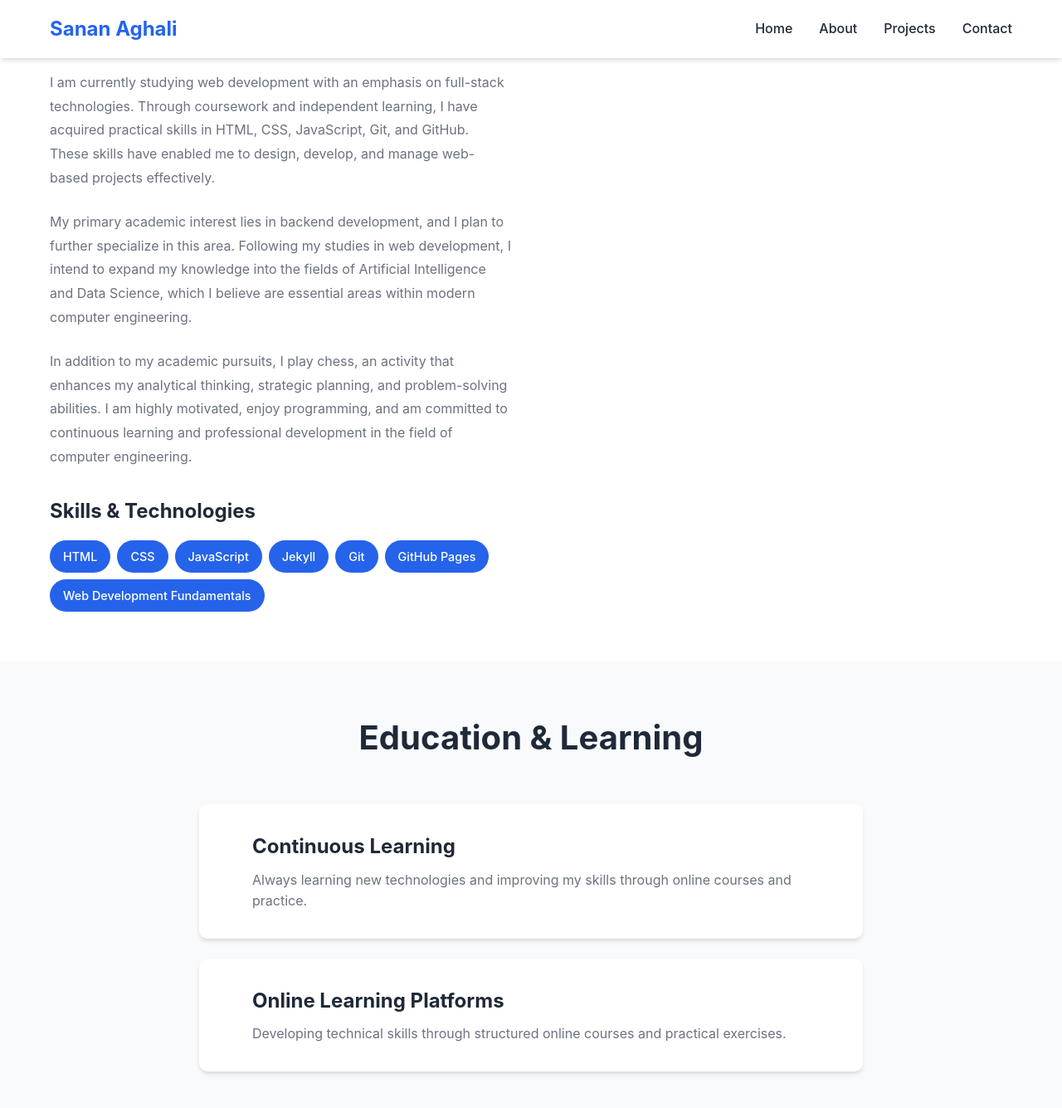
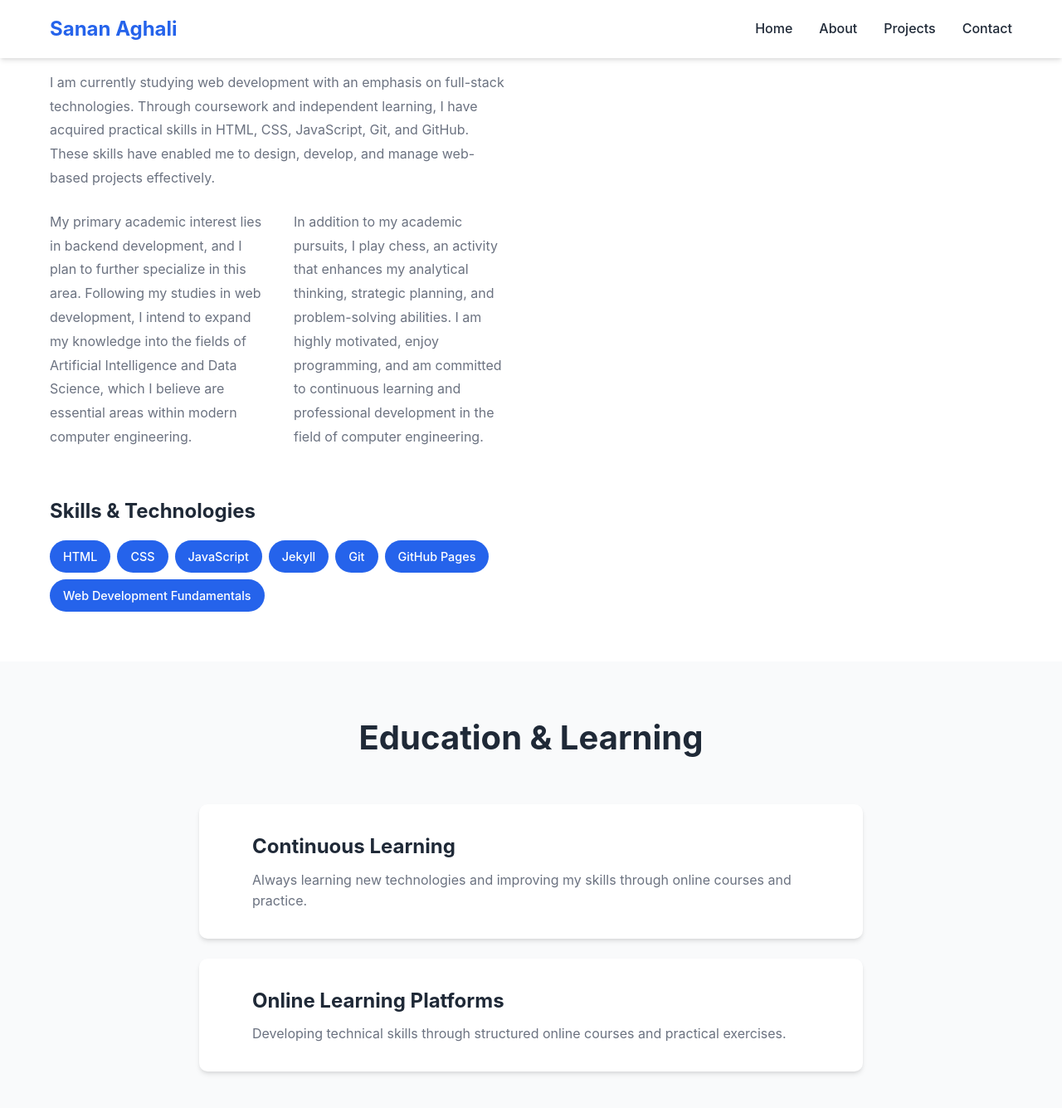
Before and after one commit to SananAghali/site1101, a Jekyll site: the page built from about.md, in a window 1280 px wide and 1400 px high, scrolled down 633 px. Shown: the top 1335 px of the window at 83% size. Built offline with Jekyll 4.4.1, drawn with Linux system fonts in a browser that asks for light colours; a script that is not in the unit is left out.

Commit message:
Finalize About page for academic version

```diff
--- a/about.md
+++ b/about.md
@@ -23,12 +23,15 @@ description: Learn more about me and my journey
                 <p>
                     I am currently studying web development with an emphasis on full-stack technologies. Through coursework and independent learning, I have acquired practical skills in HTML, CSS, JavaScript, Git, and GitHub. These skills have enabled me to design, develop, and manage web-based projects effectively.
                 </p>
-                <p>
-                    My primary academic interest lies in backend development, and I plan to further specialize in this area. Following my studies in web development, I intend to expand my knowledge into the fields of Artificial Intelligence and Data Science, which I believe are essential areas within modern computer engineering.
-                </p>
-                <p>
-                    In addition to my academic pursuits, I play chess, an activity that enhances my analytical thinking, strategic planning, and problem-solving abilities. I am highly motivated, enjoy programming, and am committed to continuous learning and professional development in the field of computer engineering.
-                </p>
+                <div class="about-grid-paragraphs">
+    <p>
+        My primary academic interest lies in backend development, and I plan to further specialize in this area. Following my studies in web development, I intend to expand my knowledge into the fields of Artificial Intelligence and Data Science, which I believe are essential areas within modern computer engineering.
+    </p>
+    <p>
+        In addition to my academic pursuits, I play chess, an activity that enhances my analytical thinking, strategic planning, and problem-solving abilities. I am highly motivated, enjoy programming, and am committed to continuous learning and professional development in the field of computer engineering.
+    </p>
+</div>
+
                 <h3>Skills & Technologies</h3>
                 <div class="skills-list">
                     <span class="skill-tag">HTML</span>
--- a/assets/css/style.css
+++ b/assets/css/style.css
@@ -281,6 +281,21 @@ body {
 }
 
 /* About Page */
+
+.about-grid-paragraphs {
+    display: grid;
+    grid-template-columns: 1fr 1fr;
+    gap: 2rem;
+    margin-top: 1.5rem; /* İstəsən paraqraflar ilə yuxarı yazı arası boşluq */
+}
+
+@media (max-width: 768px) {
+    .about-grid-paragraphs {
+        grid-template-columns: 1fr; /* Mobil üçün alt-alta */
+        gap: 1.5rem;
+    }
+}
+
 .about-content {
     padding: 60px 0;
 }
```
